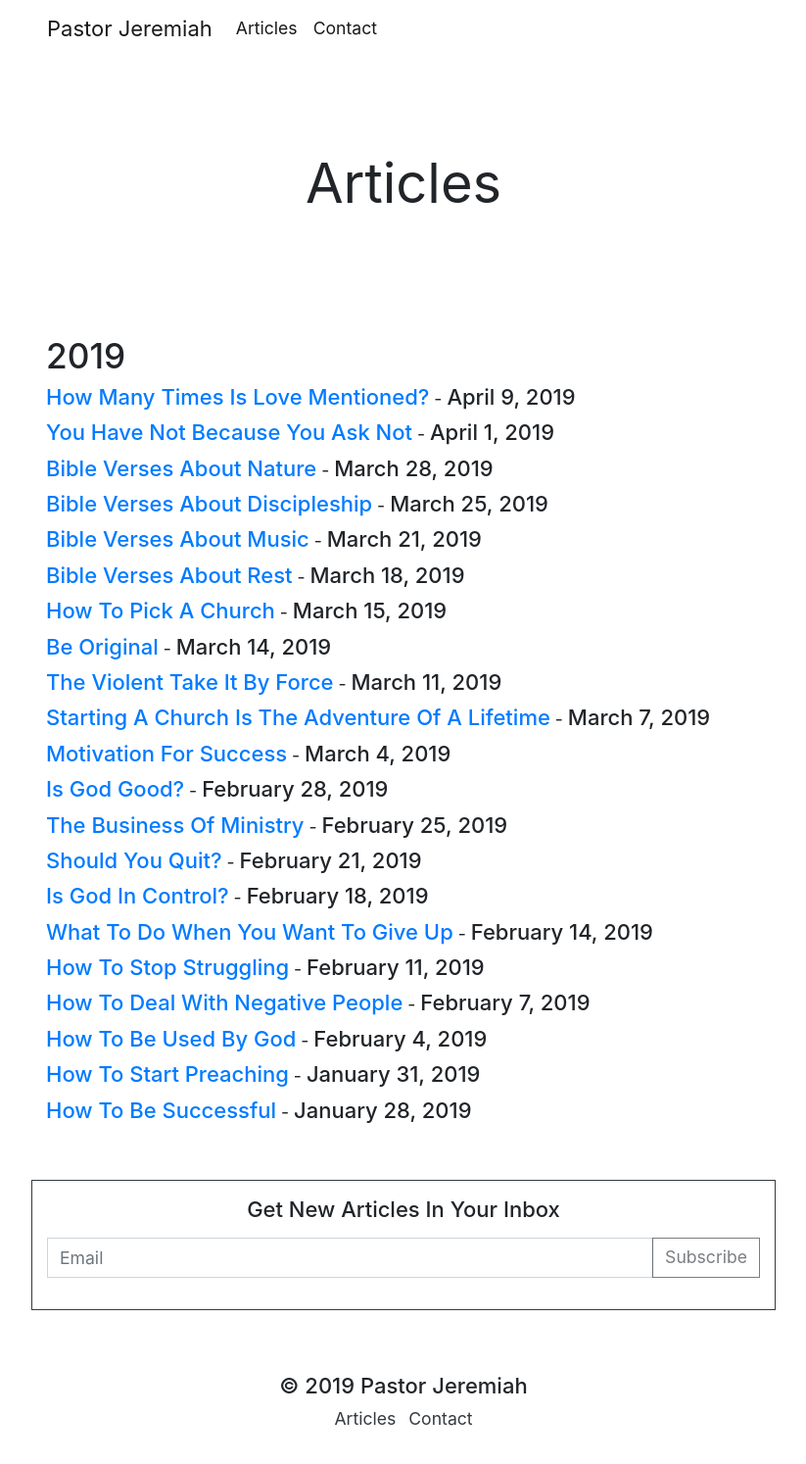
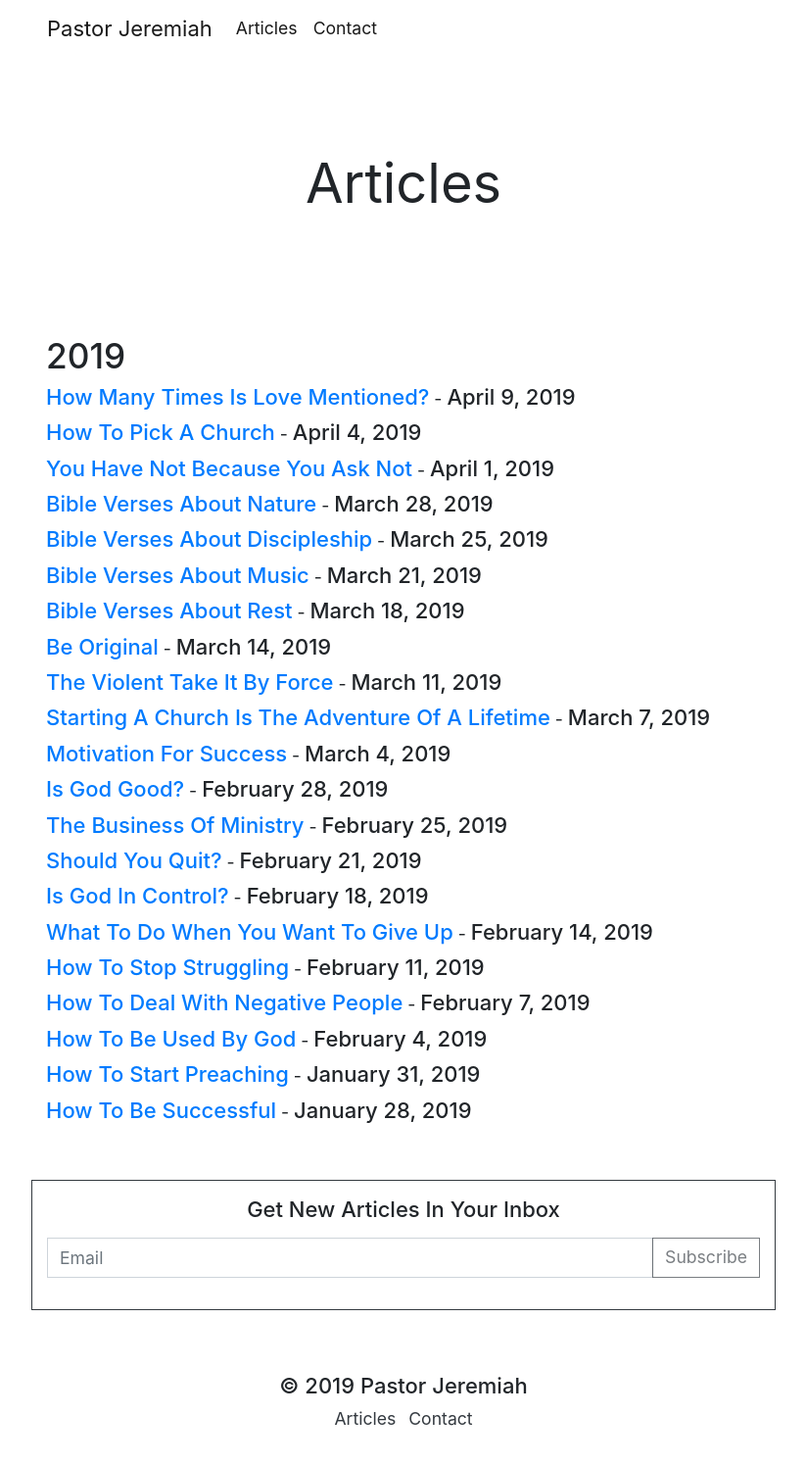
Before and after one commit to jmofyi/pastorjeremiah, a Jekyll site: the page built from articles.html, in a window 1280 px wide. Shown: the whole page at 98% size, without its empty margins (228-1051 px from the left). Built offline with Jekyll 4.4.1, drawn with Linux system fonts in a browser that asks for light colours.

Commit message:
Update from Forestry.io Jeremiah Thomas updated _posts/2019-03-15-how-to-pick-a-church.md

```diff
--- a/_posts/2019-03-15-how-to-pick-a-church.md
+++ b/_posts/2019-03-15-how-to-pick-a-church.md
@@ -3,7 +3,7 @@ image: "/uploads/pastor-jeremiah.jpg"
 layout: post
 title: How To Pick A Church
 description: What's Important, And What's Not
-date: 2019-03-15 00:00:00 -0400
+date: 2019-04-04 00:00:00 -0400
 tags: []
 
 ---
```
